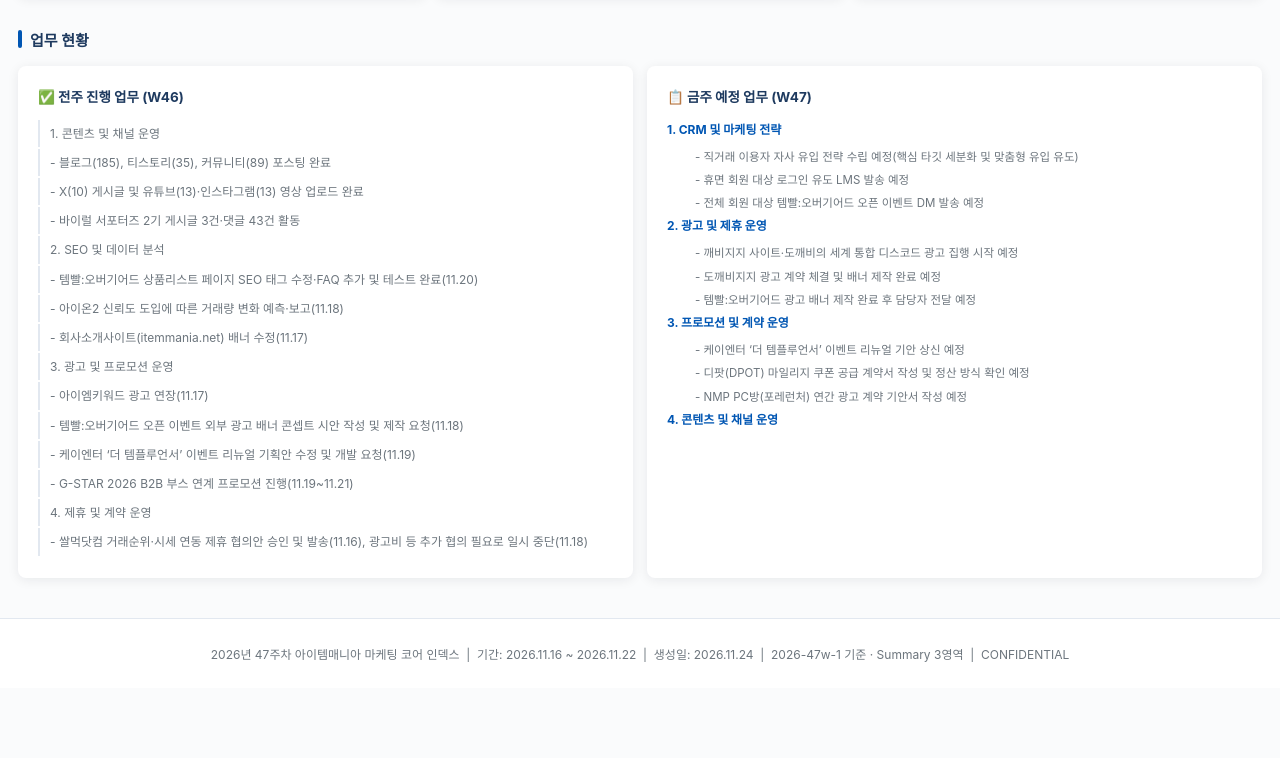
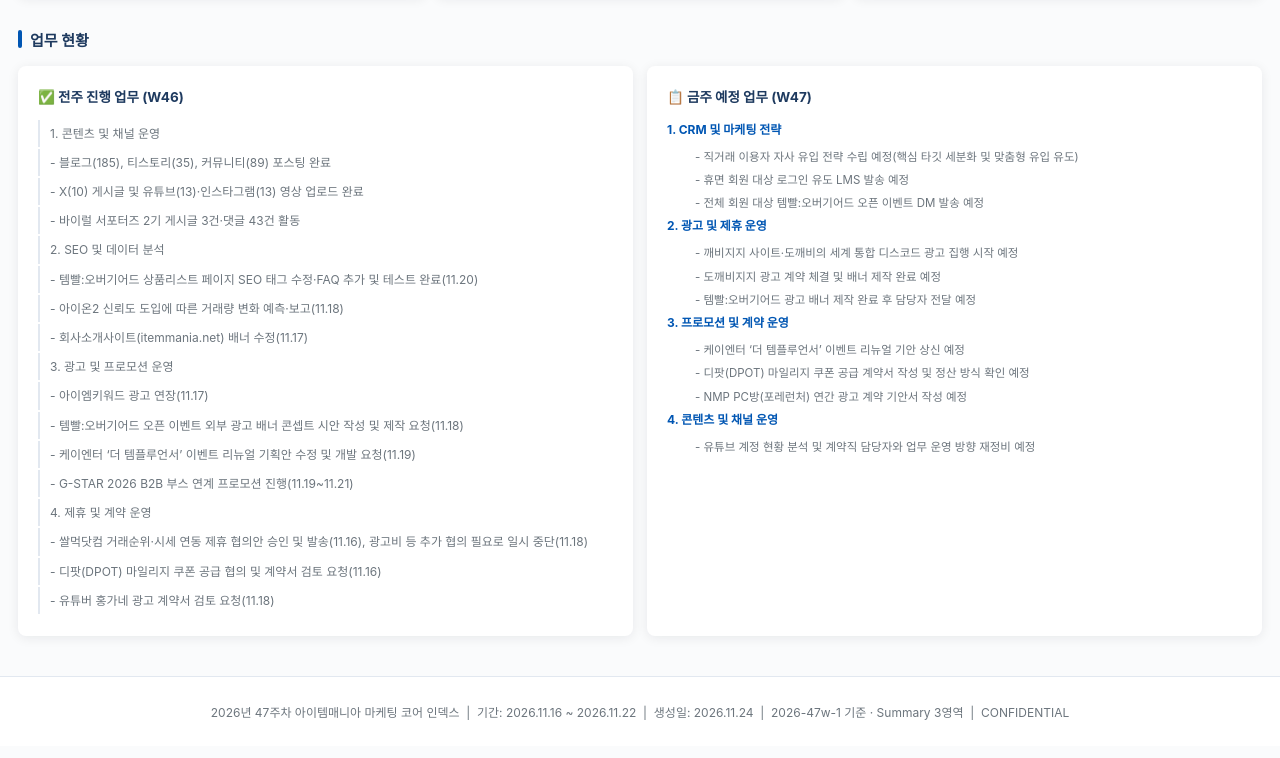
Before and after one commit to itemmania-mkt/2026_47w_imweeklyreport, a plain HTML site: page index.html in a window 1280 px wide. Shown: the part 4334-5092 px from the top of the page. Drawn offline with nearby package versions, Linux system fonts and the light colour scheme.

Commit message:
Add files via upload

```diff
--- a/index.html
+++ b/index.html
@@ -551,6 +551,8 @@
 <div class="task-item">- G-STAR 2026 B2B 부스 연계 프로모션 진행(11.19~11.21)</div>
 <div class="task-item">4. 제휴 및 계약 운영</div>
 <div class="task-item">- 쌀먹닷컴 거래순위·시세 연동 제휴 협의안 승인 및 발송(11.16), 광고비 등 추가 협의 필요로 일시 중단(11.18)</div>
+<div class="task-item">- 디팟(DPOT) 마일리지 쿠폰 공급 협의 및 계약서 검토 요청(11.16)</div>
+<div class="task-item">- 유튜버 홍가네 광고 계약서 검토 요청(11.18)</div>
       </div>
       <div class="task-box">
         <div class="task-box-title">📋 금주 예정 업무 (W47)</div>
@@ -567,6 +569,7 @@
 <div class="task-sub">- 디팟(DPOT) 마일리지 쿠폰 공급 계약서 작성 및 정산 방식 확인 예정</div>
 <div class="task-sub">- NMP PC방(포레런처) 연간 광고 계약 기안서 작성 예정</div>
 <div class="task-group"><div class="task-group-title">4. 콘텐츠 및 채널 운영</div></div>
+<div class="task-sub">- 유튜브 계정 현황 분석 및 계약직 담당자와 업무 운영 방향 재정비 예정</div>
       </div>
     </div>
   </div>
```
